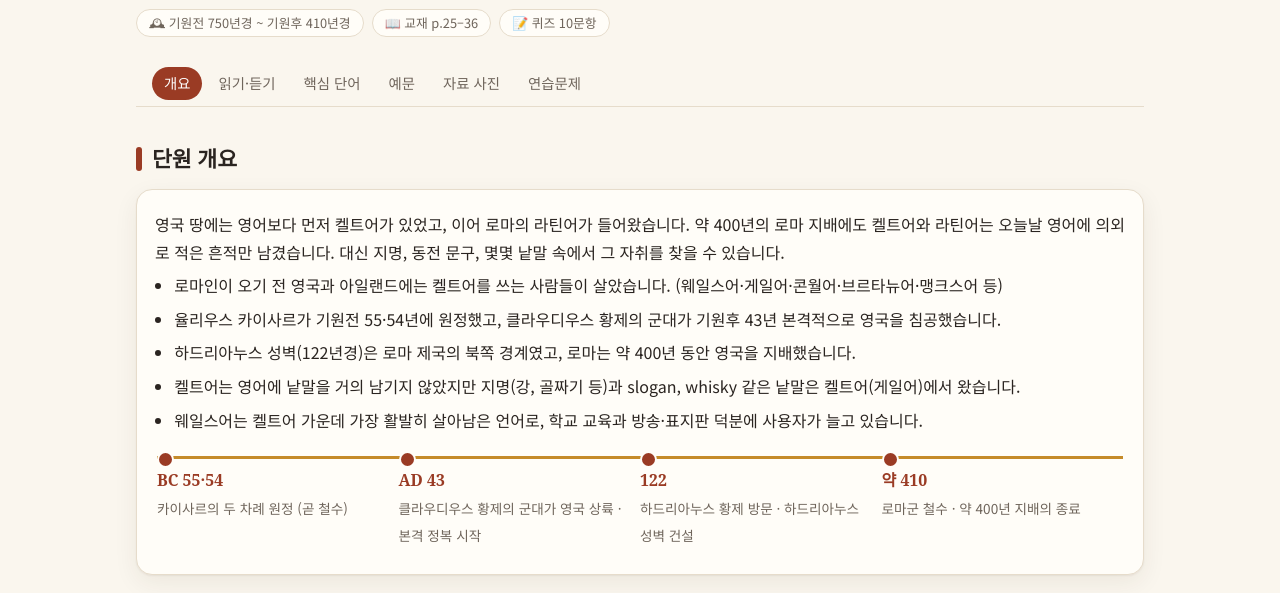
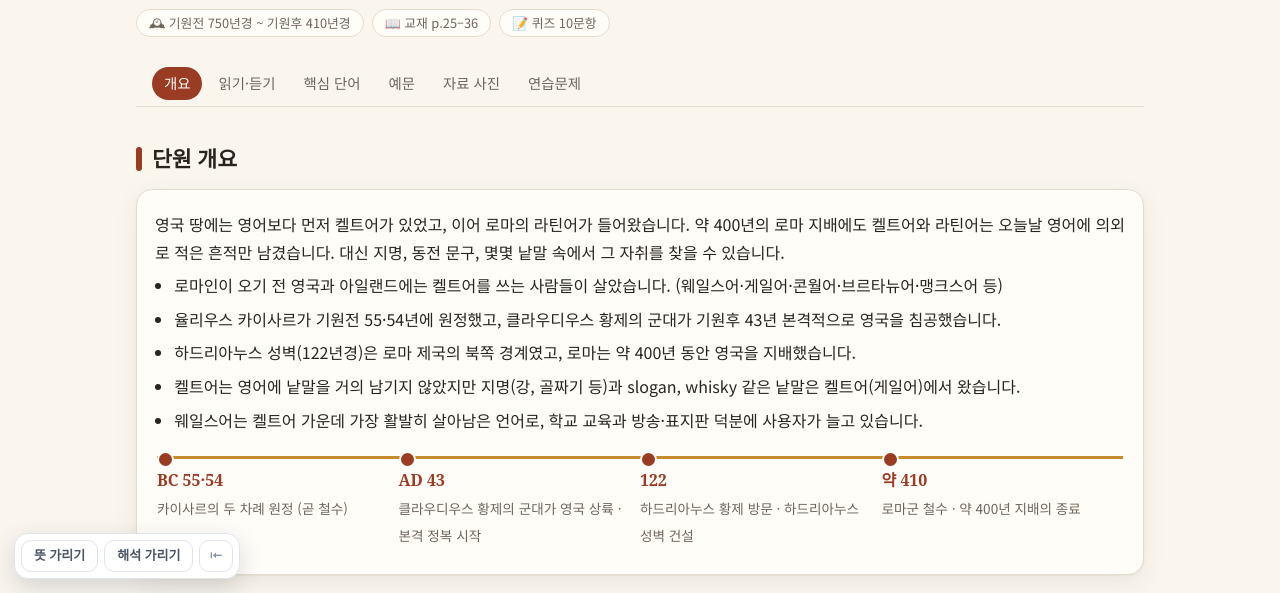
Before and after one commit to yalli2/world_english, a plain HTML site: page chapter.html in a window 1280 px wide. Shown: the part 207-800 px from the top of the page. Drawn offline with Linux system fonts and the light colour scheme.

Commit message:
뜻 가리기 · 해석 가리기 기능 추가
화면 왼쪽 아래 버튼으로 단어 뜻과 문장 해석을 흐리게 가리고,
가려진 부분을 누르면 하나씩 확인할 수 있습니다. 설정은 페이지를 옮겨도 유지됩니다.

Co-Authored-By: Claude Opus 5.5 <noreply@anthropic.com>
Claude-Session: https://claude.ai/code/session_0117yATE2DKP8NNyhhzFyhXD

```diff
--- a/chapter.html
+++ b/chapter.html
@@ -24,4 +24,5 @@
 <script src="data/ch14.js"></script>
 <script src="data/ch15.js"></script>
 <script src="data/ch16.js"></script>
-<script src="js/app.js"></script><script>WE.chapter()</script></body></html>
+<script src="js/app.js"></script><script>WE.chapter()</script><script src="dain-hide.js" defer></script>
+</body></html>
--- /dev/null
+++ b/dain-hide.js
@@ -0,0 +1,140 @@
+window.DAIN_HIDE_CFG={"mn": ".vc .ko", "ko": ".sent .t .k"};
+/* 다인에듀 학습 사이트 공통 — 뜻 가리기 · 해석 가리기
+ * 단어의 뜻(mn)과 문장의 해석(ko)을 버튼 한 번으로 흐리게 가리고, 가려진 부분을 누르면 하나씩 확인합니다.
+ * 설정은 브라우저에 저장되어 같은 사이트의 다른 페이지에서도 유지됩니다.
+ * 이 사이트에서 가릴 대상은 위의 CFG(선택자)에 정의되어 있습니다.
+ */
+(function () {
+  "use strict";
+  if (window.__dainHide) return; window.__dainHide = true;
+  var C = window.DAIN_HIDE_CFG || {};
+  var SEL = { mn: C.mn || "", ko: C.ko || "" };
+  var ANY = C.any || "";
+  if (!SEL.mn && !SEL.ko && !ANY) return;
+  var EXCL = ".dh-bar" + (C.exclude ? "," + C.exclude : "");
+  var KEY = "dain-hide:" + (location.pathname.split("/")[1] || "root");
+  var st;
+  try { st = JSON.parse(localStorage.getItem(KEY)) || {}; } catch (e) { st = {}; }
+  st = { mn: !!st.mn, ko: !!st.ko };
+  function save() { try { localStorage.setItem(KEY, JSON.stringify(st)); } catch (e) {} }
+
+  var css = document.createElement("style");
+  css.textContent =
+    "html.dh-hide-mn .dh-mn,html.dh-hide-ko .dh-ko{filter:blur(6px)!important;cursor:pointer;user-select:none;-webkit-user-select:none;transition:filter .15s}" +
+    "html.dh-hide-mn .dh-mn.dh-peek,html.dh-hide-ko .dh-ko.dh-peek{filter:none!important}" +
+    ".dh-bar{position:fixed;left:14px;bottom:14px;z-index:2147483000;display:none;align-items:center;gap:6px;background:rgba(255,255,255,.96);border:1px solid #dfe3eb;border-radius:14px;padding:6px;box-shadow:0 8px 24px rgba(20,30,60,.16);font:600 13px/1.2 system-ui,-apple-system,'Apple SD Gothic Neo','Malgun Gothic',sans-serif}" +
+    ".dh-bar.show{display:flex}" +
+    ".dh-bar button{all:unset;box-sizing:border-box;border:1px solid #dfe3eb;background:#fff;border-radius:10px;padding:7px 12px;color:#4b5565;cursor:pointer;white-space:nowrap;font:inherit}" +
+    ".dh-bar button:hover{border-color:#9aa3b2}" +
+    ".dh-bar button.on{background:#1d2433;color:#fff;border-color:#1d2433}" +
+    ".dh-bar button[hidden]{display:none}" +
+    ".dh-bar .dh-x{padding:7px 9px;color:#8a93a3}" +
+    ".dh-bar.min .dh-k{display:none}" +
+    "@media (max-width:640px){.dh-bar{left:8px;bottom:8px}.dh-bar button{padding:6px 9px;font-size:12px}}" +
+    "@media print{.dh-bar{display:none!important}.dh-mn,.dh-ko{filter:none!important}}";
+  (document.head || document.documentElement).appendChild(css);
+
+  var L = {
+    ko: { mn: "뜻 가리기", ko: "해석 가리기", tmn: "단어의 한국어 뜻을 가립니다", tko: "문장의 한국어 해석을 가립니다", min: "접기", open: "뜻·해석 가리기 펼치기" },
+    en: { mn: "Hide meanings", ko: "Hide translations", tmn: "Blur word meanings", tko: "Blur sentence translations", min: "Collapse", open: "Show hide tools" }
+  };
+  function lang() {
+    var l = (document.documentElement.lang || "ko").toLowerCase();
+    return (C.i18n && l && l.indexOf("ko") !== 0) ? "en" : "ko";
+  }
+
+  var bar;
+  function build() {
+    bar = document.createElement("div");
+    bar.className = "dh-bar"; bar.setAttribute("role", "toolbar");
+    bar.innerHTML = '<button type="button" class="dh-k" data-k="mn"></button><button type="button" class="dh-k" data-k="ko"></button><button type="button" class="dh-x">⇤</button>';
+    document.body.appendChild(bar);
+    Array.prototype.forEach.call(bar.querySelectorAll(".dh-k"), function (b) {
+      b.addEventListener("click", function () { st[b.dataset.k] = !st[b.dataset.k]; save(); apply(); });
+    });
+    var x = bar.querySelector(".dh-x");
+    try { if (localStorage.getItem(KEY + ":min") === "1") bar.classList.add("min"); } catch (e) {}
+    x.addEventListener("click", function () {
+      bar.classList.toggle("min");
+      try { localStorage.setItem(KEY + ":min", bar.classList.contains("min") ? "1" : "0"); } catch (e) {}
+      label();
+    });
+    label();
+  }
+  function label() {
+    var t = L[lang()];
+    bar.setAttribute("aria-label", t.mn + " / " + t.ko);
+    var bm = bar.querySelector('[data-k="mn"]'), bk = bar.querySelector('[data-k="ko"]'), x = bar.querySelector(".dh-x");
+    bm.textContent = t.mn; bm.title = t.tmn; bk.textContent = t.ko; bk.title = t.tko;
+    var min = bar.classList.contains("min");
+    x.textContent = min ? "👁" : "⇤"; x.title = min ? t.open : t.min;
+  }
+  function apply() {
+    document.documentElement.classList.toggle("dh-hide-mn", st.mn);
+    document.documentElement.classList.toggle("dh-hide-ko", st.ko);
+    Array.prototype.forEach.call(bar.querySelectorAll(".dh-k"), function (b) {
+      b.classList.toggle("on", st[b.dataset.k]); b.setAttribute("aria-pressed", st[b.dataset.k] ? "true" : "false");
+    });
+    Array.prototype.forEach.call(document.querySelectorAll(".dh-peek"), function (e) { e.classList.remove("dh-peek"); });
+  }
+  function mark(k) {
+    if (!SEL[k]) return;
+    var list; try { list = document.querySelectorAll(SEL[k]); } catch (e) { return; }
+    Array.prototype.forEach.call(list, function (el) {
+      if (el.classList.contains("dh-mn") || el.classList.contains("dh-ko") || el.closest(EXCL)) return;
+      if (!/\S/.test(el.textContent || "")) return;
+      el.classList.add("dh-" + k);
+    });
+  }
+  // 같은 클래스로 뜻과 해석이 함께 쓰이는 사이트: 글의 길이·문장부호로 구분
+  function kindOf(el) {
+    var t = (el.textContent || "").replace(/\s+/g, " ").trim().replace(/\s*[(（][^()（）]*[)）]$/, "");
+    if (/[.?!。…？！]["'”’)]*$/.test(t)) return "ko";
+    if (/(니다|어요|아요|해요|세요|이에요|예요|군요|네요|지요|죠|까요?|다)$/.test(t) && t.length > 6) return "ko";
+    if (t.length > 22 || t.split(" ").length > 4) return "ko";
+    return "mn";
+  }
+  function markAny() {
+    if (!ANY) return;
+    var list; try { list = document.querySelectorAll(ANY); } catch (e) { return; }
+    Array.prototype.forEach.call(list, function (el) {
+      if (el.classList.contains("dh-mn") || el.classList.contains("dh-ko") || el.closest(EXCL)) return;
+      if (!/\S/.test(el.textContent || "")) return;
+      el.classList.add("dh-" + kindOf(el));
+    });
+  }
+  function scan() {
+    if (!bar.isConnected) { document.body.appendChild(bar); apply(); }
+    mark("mn"); mark("ko"); markAny();
+    var hm = !!document.querySelector(".dh-mn"), hk = !!document.querySelector(".dh-ko");
+    bar.querySelector('[data-k="mn"]').hidden = !hm;
+    bar.querySelector('[data-k="ko"]').hidden = !hk;
+    bar.classList.toggle("show", hm || hk);
+    label();
+  }
+  document.addEventListener("click", function (e) {
+    var t = e.target.closest && e.target.closest(".dh-mn,.dh-ko");
+    if (!t) return;
+    var hidden = (st.mn && t.classList.contains("dh-mn")) || (st.ko && t.classList.contains("dh-ko"));
+    if (!hidden) return;
+    if (t.classList.contains("dh-peek")) { t.classList.remove("dh-peek"); }
+    else { t.classList.add("dh-peek"); }
+    e.preventDefault(); e.stopPropagation();
+  }, true);
+
+  function start() {
+    build(); apply(); scan();
+    var timer = null;
+    new MutationObserver(function (muts) {
+      for (var i = 0; i < muts.length; i++) {
+        var m = muts[i];
+        if (m.type === "attributes" || (m.target.closest && m.target.closest(".dh-bar"))) continue;
+        if (!bar.isConnected) { scan(); return; }
+        clearTimeout(timer); timer = setTimeout(scan, 150); return;
+      }
+    }).observe(document.body, { childList: true, subtree: true, attributes: true, attributeFilter: ["lang"] });
+    new MutationObserver(function () { clearTimeout(timer); timer = setTimeout(scan, 150); })
+      .observe(document.documentElement, { attributes: true, attributeFilter: ["lang"] });
+  }
+  if (document.readyState === "loading") document.addEventListener("DOMContentLoaded", start); else start();
+})();
```
Also changed, not shown: index.html (+2 -1 lines).
